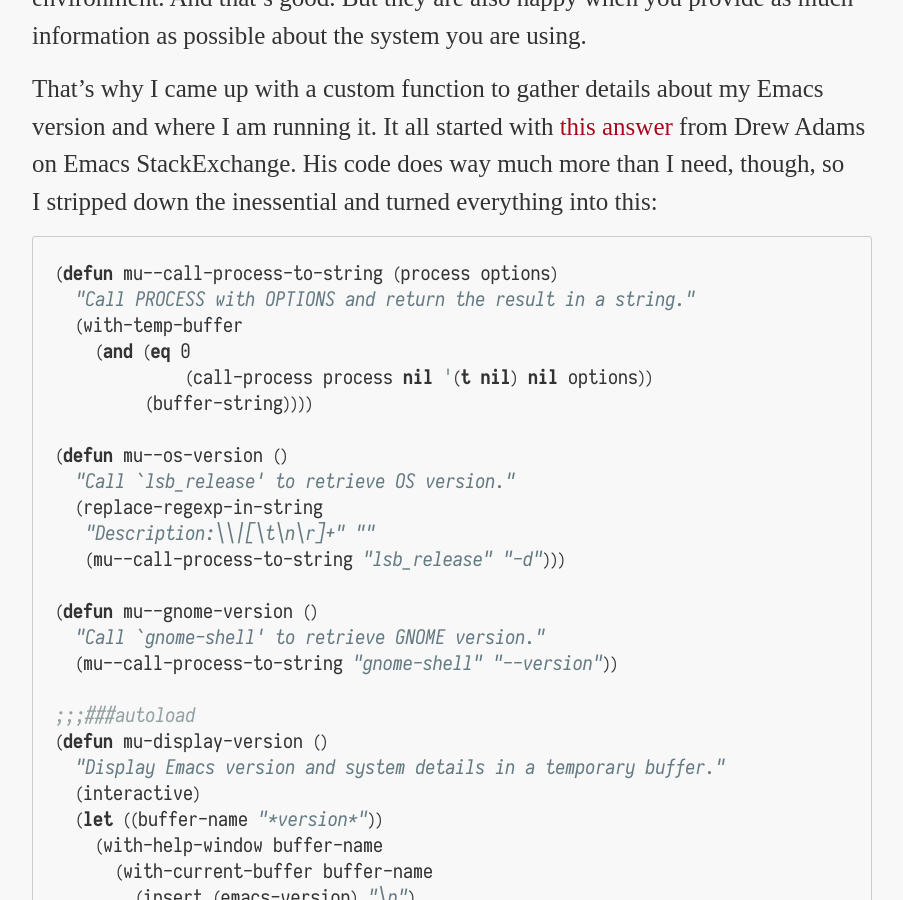
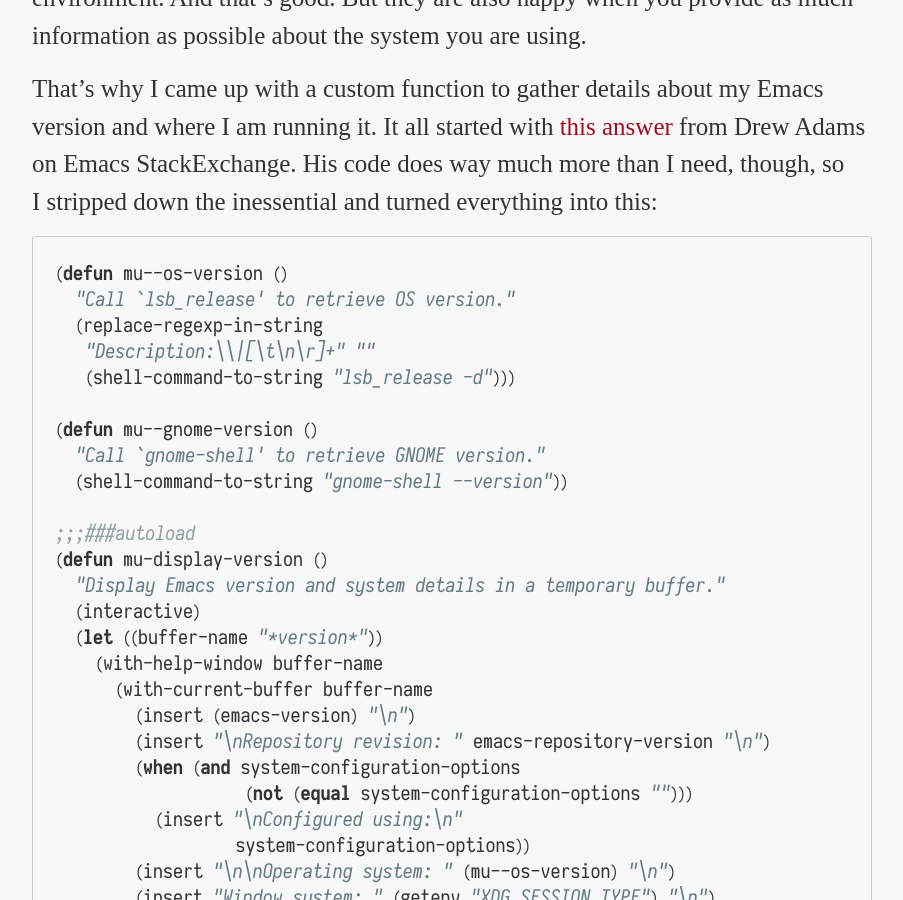
Before and after one commit to manuel-uberti/manuel-uberti.github.io, a Jekyll site: the page built from _posts/2018-05-25-display-version.md, in a window 1280 px wide and 900 px high, scrolled down 529 px. Shown: the whole window, without its empty margins (188-1091 px from the left). Built offline with Jekyll 4.4.1, drawn with Linux system fonts in a browser that asks for light colours; some web fonts are replaced.

Commit message:
Use shell-command-to-string instead of custom function

````diff
--- a/_posts/2018-05-25-display-version.md
+++ b/_posts/2018-05-25-display-version.md
@@ -25,22 +25,15 @@
 though, so I stripped down the inessential and turned everything into this:
 
 ``` emacs-lisp
-(defun mu--call-process-to-string (process options)
-  "Call PROCESS with OPTIONS and return the result in a string."
-  (with-temp-buffer
-    (and (eq 0
-             (call-process process nil '(t nil) nil options))
-         (buffer-string))))
-
 (defun mu--os-version ()
   "Call `lsb_release' to retrieve OS version."
   (replace-regexp-in-string
    "Description:\\|[\t\n\r]+" ""
-   (mu--call-process-to-string "lsb_release" "-d")))
+   (shell-command-to-string "lsb_release -d")))
 
 (defun mu--gnome-version ()
   "Call `gnome-shell' to retrieve GNOME version."
-  (mu--call-process-to-string "gnome-shell" "--version"))
+  (shell-command-to-string "gnome-shell --version"))
 
 ;;;###autoload
 (defun mu-display-version ()
````
